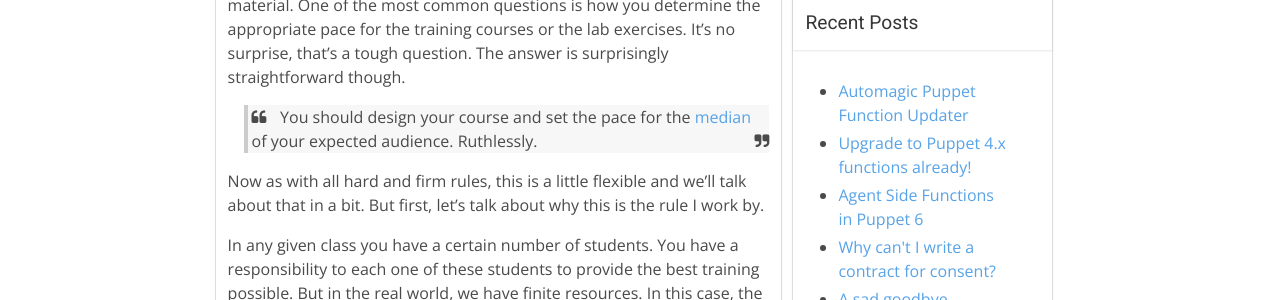
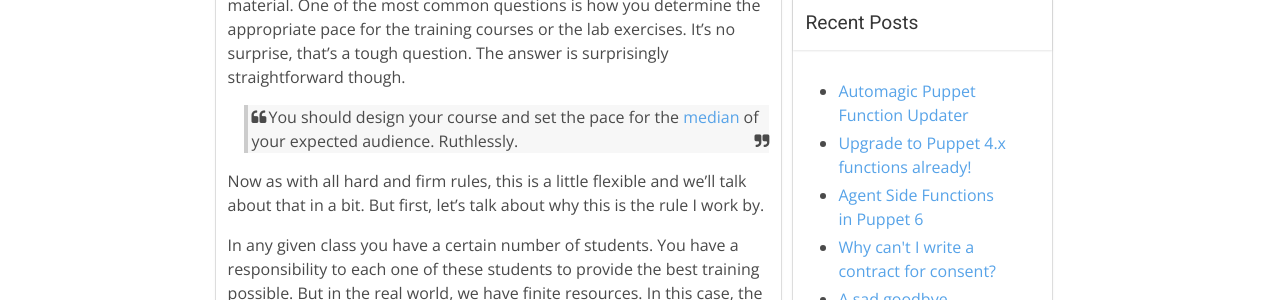
Before and after one commit to binford2k/binford2k.com, a Jekyll site: the page built from _posts/2014-09-09-aim-for-center.md, in a window 1280 px wide. Shown: the part 328-628 px from the top of the page. Built offline with Jekyll 4.4.1, drawn with Linux system fonts in a browser that asks for light colours; comment, search, counter and statistics services are not loaded.

Commit message:
Fix the quote artifact
Fixes #2

```diff
--- a/assets/css/custom.css
+++ b/assets/css/custom.css
@@ -156,7 +156,7 @@ h1.title > span {
   font-family: "FontAwesome";
 }
 
-.post-text blockquote :first-child:before {
+.post-text blockquote p:first-child:before {
   float: left;
   content: "\f10d";
   margin-right: 2px;
```
